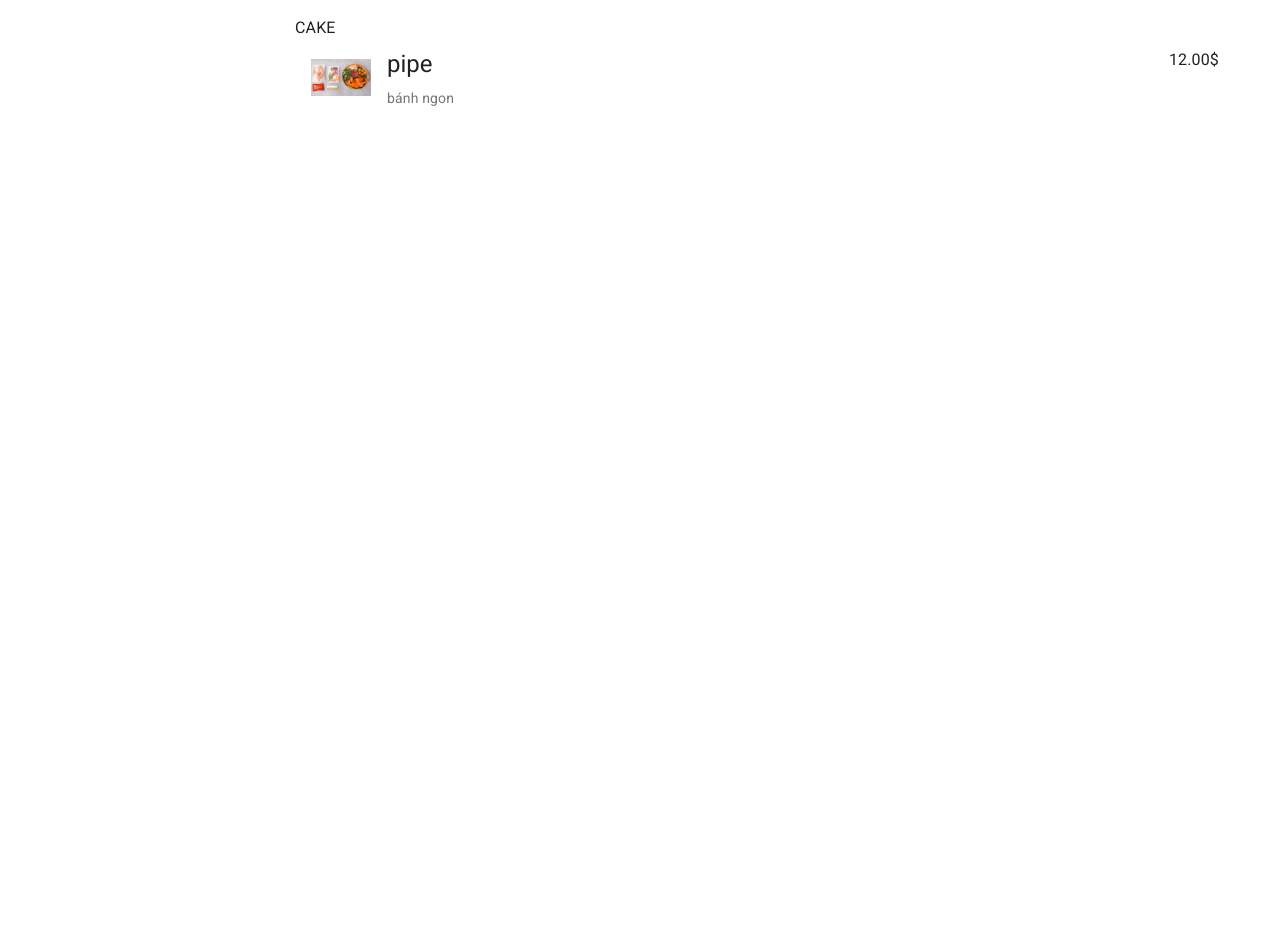
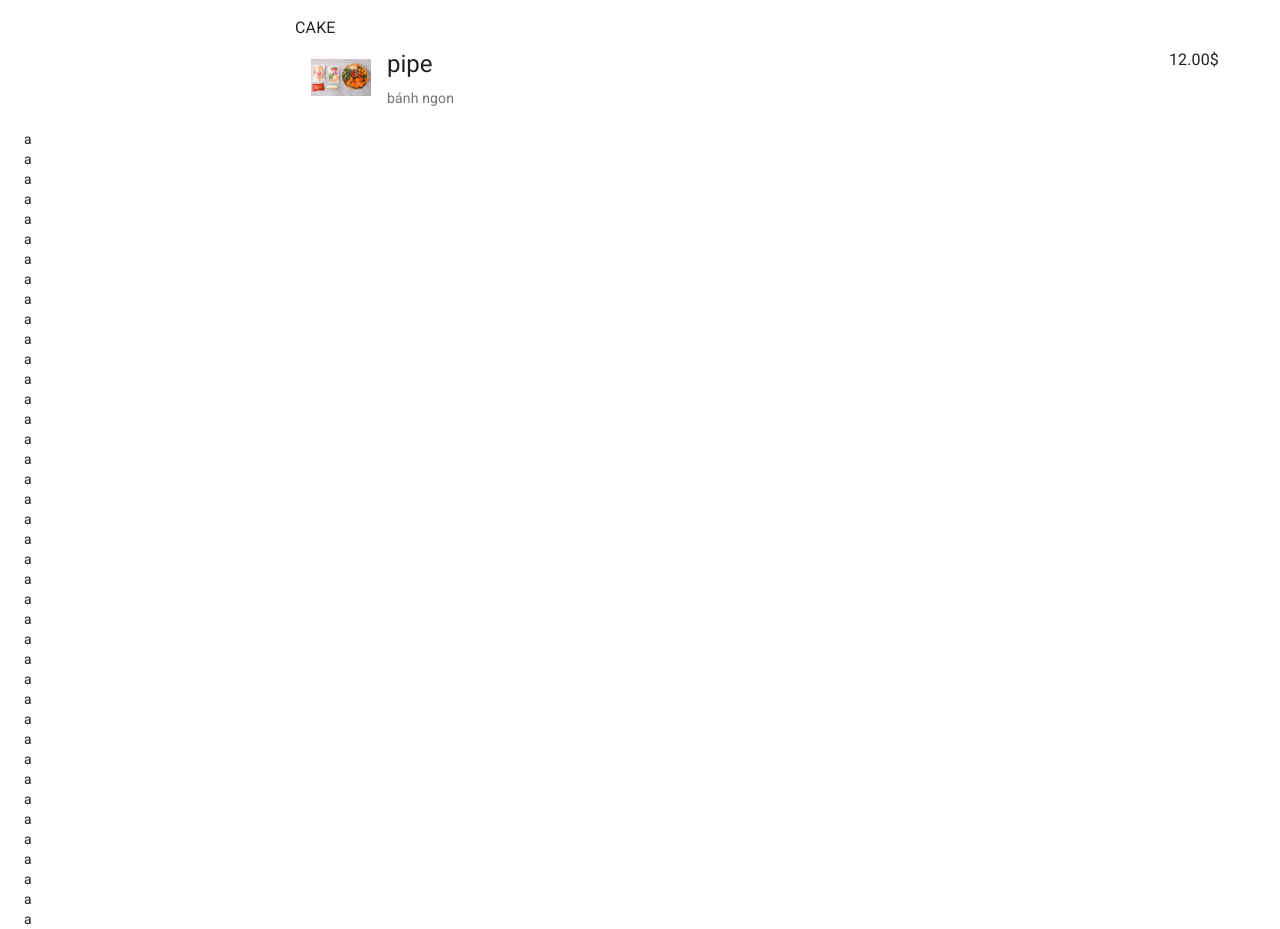
Before and after one commit to quocnguyencoder/EMenu, a Next.js app: page /1/1 in a window 1280 px wide. Shown: the part 865-1794 px from the top of the page. Before the commit the page ends 994 px from the top, so only its background shows below. Built offline with nearby package versions, Linux system fonts and the light colour scheme.

Commit message:
search categories

```diff
--- a/components/DetailPage/SearchBar.tsx
+++ b/components/DetailPage/SearchBar.tsx
@@ -3,15 +3,25 @@ import SearchIcon from "@material-ui/icons/Search";
 import ClearIcon from "@material-ui/icons/Clear";
 import { useState } from "react";
 
-export default function SearchBar() {
+interface Props {
+  categories: string[];
+  setFilterCategories: any;
+}
+export default function SearchBar({ categories, setFilterCategories }: Props) {
   const [searchTerm, setSearchTerm] = useState("");
 
   const handleOnChange = (e: any) => {
     setSearchTerm(e.target.value);
+    setFilterCategories(
+      categories.filter((category) =>
+        category.toLowerCase().includes(e.target.value.toLowerCase())
+      )
+    );
   };
 
   const clearSearch = () => {
     setSearchTerm("");
+    setFilterCategories(categories);
   };
 
   return (
--- a/pages/[city]/[place].tsx
+++ b/pages/[city]/[place].tsx
@@ -4,7 +4,10 @@ import { Info, SearchBar, Item } from "../../components/DetailPage";
 import { Fragment, useEffect, useState } from "react";
 
 export default function Place() {
-  const categories = Array.from(new Set(menu.map((m) => m.category)));
+  const categories = Array.from(
+    new Set(menu.map((m) => m.category.toLowerCase()))
+  );
+  const [filterCategories, setFilterCategories] = useState(categories);
   const scroll = useScroll();
 
   const handleOnClick = (input: string) => (location.hash = `${input}`);
@@ -19,8 +22,14 @@ export default function Place() {
         <List component="nav" style={{ minWidth: "20%", maxWidth: "20%" }}>
           <Typography variant="h4">Menu</Typography>
           {scroll > 370 ? (
-            <Box position="fixed" maxWidth="20%" top={0} pr="24px">
-              {categories.map((category) => (
+            <Box
+              position="fixed"
+              minWidth="20%"
+              maxWidth="20%"
+              top={0}
+              pr="24px"
+            >
+              {filterCategories.map((category) => (
                 <ListItem
                   key={category}
                   button
@@ -42,7 +51,7 @@ export default function Place() {
             </Box>
           ) : (
             <Box>
-              {categories.map((category) => (
+              {filterCategories.map((category) => (
                 <ListItem
                   key={category}
                   button
@@ -66,9 +75,12 @@ export default function Place() {
         </List>
         <Box flex="1" maxWidth="75%">
           <Typography>promotions</Typography>
-          <SearchBar />
+          <SearchBar
+            categories={categories}
+            setFilterCategories={setFilterCategories}
+          />
           <List>
-            {categories.map((category) => {
+            {filterCategories.map((category) => {
               return (
                 <Fragment key={`menu ${category}`}>
                   <Typography
@@ -83,7 +95,7 @@ export default function Place() {
                     {category}
                   </Typography>
                   {menu
-                    .filter((m) => m.category === category)
+                    .filter((m) => m.category.toLowerCase() === category)
                     .map((item) => (
                       <ListItem key={item.name} button>
                         <Item
@@ -99,6 +111,47 @@ export default function Place() {
           </List>
         </Box>
       </Box>
+      <div>a</div>
+      <div>a</div>
+      <div>a</div>
+      <div>a</div>
+
+      <div>a</div>
+      <div>a</div>
+      <div>a</div>
+      <div>a</div>
+      <div>a</div>
+      <div>a</div>
+      <div>a</div>
+      <div>a</div>
+      <div>a</div>
+      <div>a</div>
+      <div>a</div>
+      <div>a</div>
+      <div>a</div>
+      <div>a</div>
+      <div>a</div>
+      <div>a</div>
+      <div>a</div>
+      <div>a</div>
+      <div>a</div>
+      <div>a</div>
+      <div>a</div>
+      <div>a</div>
+      <div>a</div>
+      <div>a</div>
+      <div>a</div>
+      <div>a</div>
+      <div>a</div>
+      <div>a</div>
+      <div>a</div>
+      <div>a</div>
+      <div>a</div>
+      <div>a</div>
+      <div>a</div>
+      <div>a</div>
+      <div>a</div>
+      <div>a</div>
     </Container>
   );
 }
@@ -111,7 +164,7 @@ const menu = [
       "thịt tươi ngon hơn khi dùng lạnh, nướng lên làm mồi thì ngon hết sảy",
     price: 100000000,
   },
-  { category: "meat", name: "steak", description: "thịt tươi", price: 8 },
+  { category: "meAt", name: "steak", description: "thịt tươi", price: 8 },
   { category: "meat", name: "goat", description: "thịt tươi", price: 9 },
   {
     category: "fruit",
```
